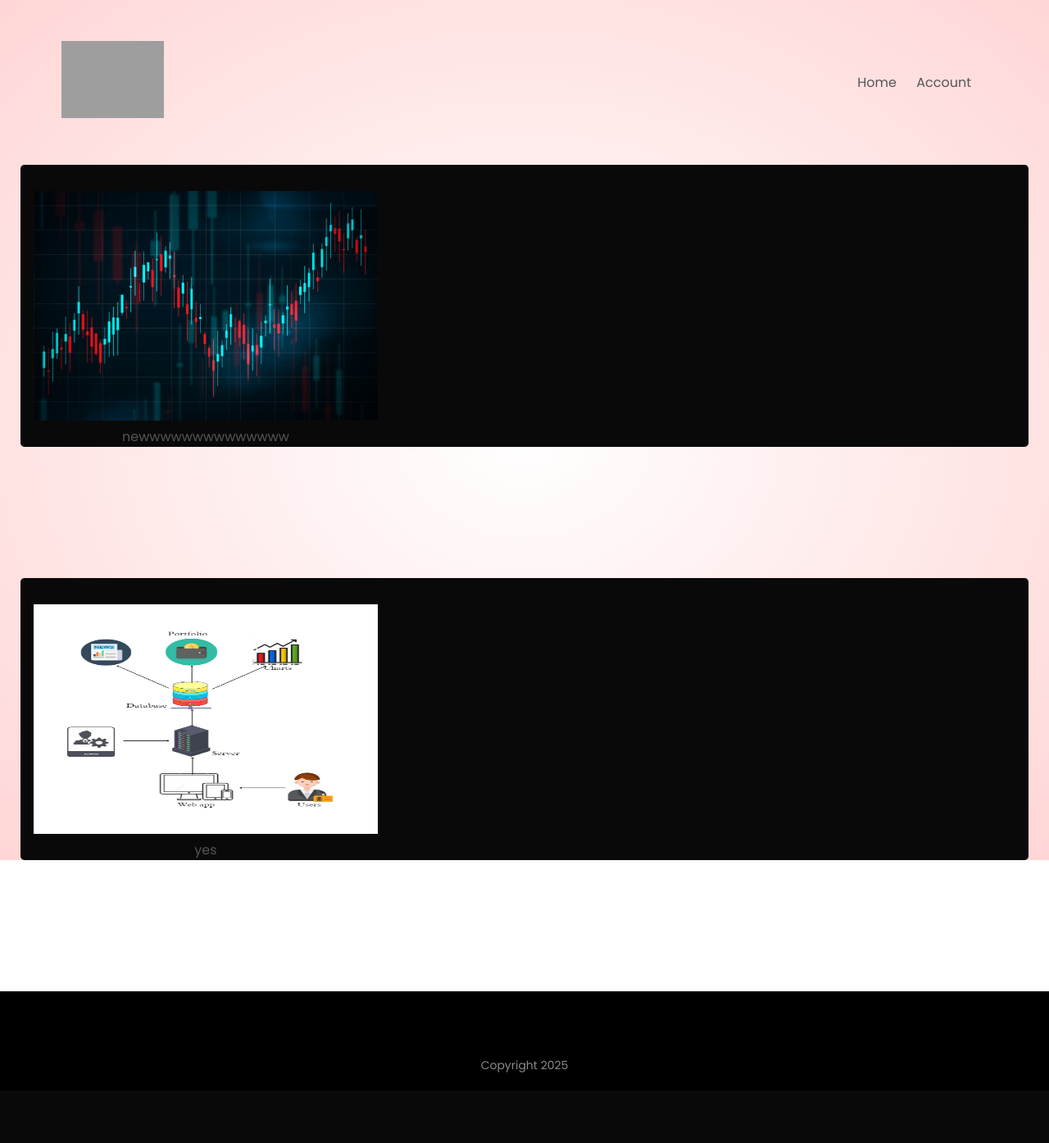
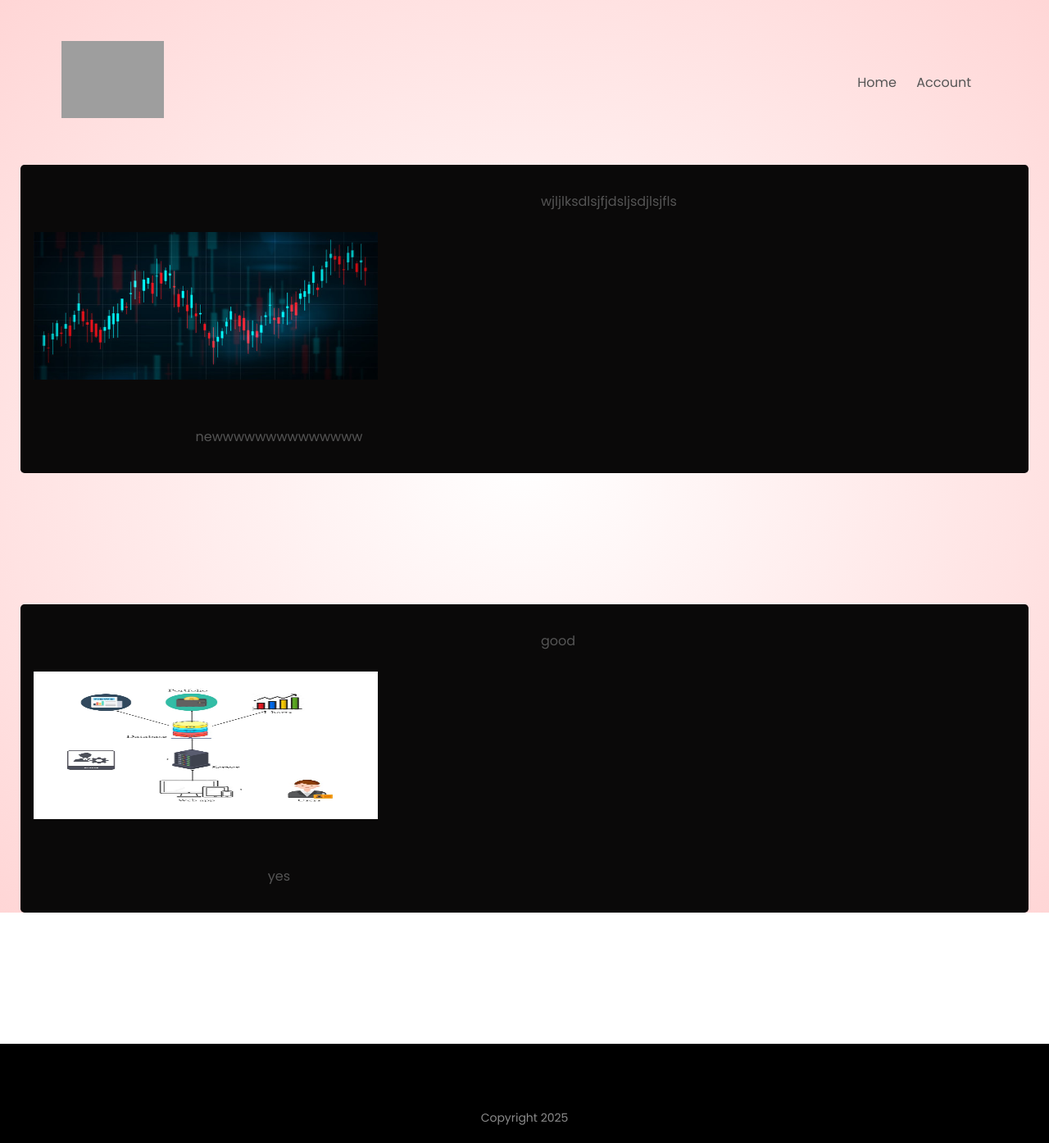
Before and after one commit to karnnan1947/cryptopredictions, a Django app: page /chart/charts in a window 1280 px wide. Shown: the whole page at 82% size. Before the commit the page ends 1308 px from the top, so only its background shows below. Run offline with Django 4.2, Linux system fonts and the light colour scheme; data comes from the database, SQL or seed files in the repository; both versions use the stored data as it was after the commit; grey boxes are pictures that could not be loaded.

Commit message:
chartlast

```diff
--- a/cryptopredict/static/css/style.css
+++ b/cryptopredict/static/css/style.css
@@ -510,3 +510,8 @@ form a{
     background-color:#0a0909;
     border-radius: .3rem;
 }
+.rows{
+    display: flex;
+    flex-wrap: wrap;
+    justify-content: space-around;
+}
--- a/cryptopredict/templates/chart.html
+++ b/cryptopredict/templates/chart.html
@@ -2,11 +2,12 @@
 {% for list in chart %}
 <div class="chartdiv" >
 
-    <div  style="height:280px; width:420px">
-      <img src="{{ list.image.url}}"  style="height:280px; width:420px">
-      <h4 style="text-align:center"> {{list.title}}</h4>
+    <div class="rows">
+        <div class="col-2">
+          <img src="{{ list.image.url}}"  style="height:280px; width:420px">
+          <h4 style="text-align:center"> {{list.title}}</h4>
+        </div>
+      <p style="flex:2; padding-left:20px       ">{{ list.description }}</p>
     </div>
-
-
 </div>
 {% endfor %}
```
Also changed, not shown: cryptopredict/db.sqlite3.
